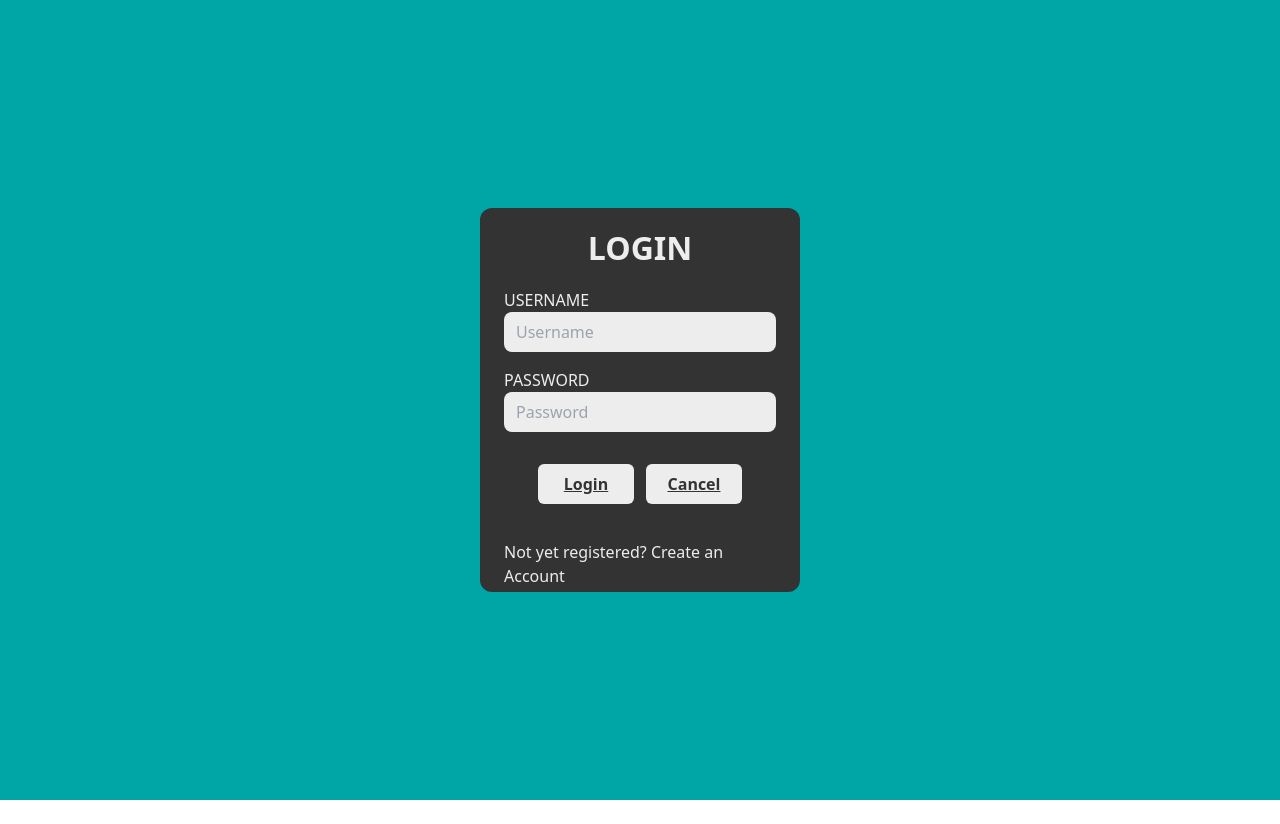
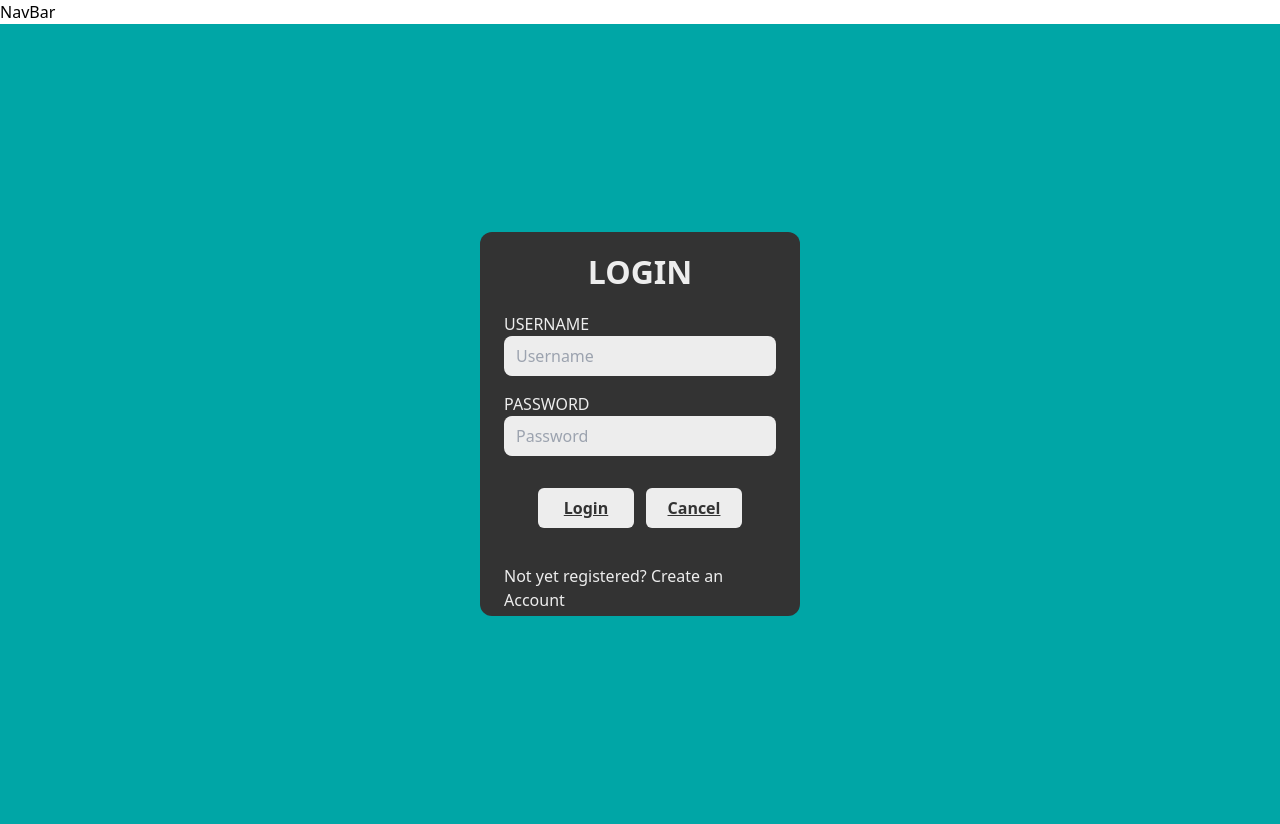
Before and after one commit to baroiroi/st-rp1-capstone-aserios-root, a React (Vite) app in the folder frontend/: page / in a window 1280 px wide. Before the commit the page ends 800 px from the top, so only its background shows below. Built offline with nearby package versions, Linux system fonts and the light colour scheme.

Commit message:
new update

```diff
--- a/frontend/src/App.jsx
+++ b/frontend/src/App.jsx
@@ -3,10 +3,12 @@ import Login from './authentication/Login'
 import UserBooking from './components/UserBooking'
 import { Modal } from './components/Modal'
 import { Routes, Route } from 'react-router-dom'
+import NavBar from './common/NavBar'
 
 const App = () => {
     return (
         <div>
+            <NavBar />
             <Routes>
                 <Route path='/' element={<Login />} />
                 <Route path='/Modal' element={<Modal />} />
--- /dev/null
+++ b/frontend/src/common/NavBar.jsx
@@ -0,0 +1,9 @@
+import React from 'react'
+
+const NavBar = () => {
+    return (
+        <div className='bg-transparent'>NavBar</div>
+    )
+}
+
+export default NavBar
```
